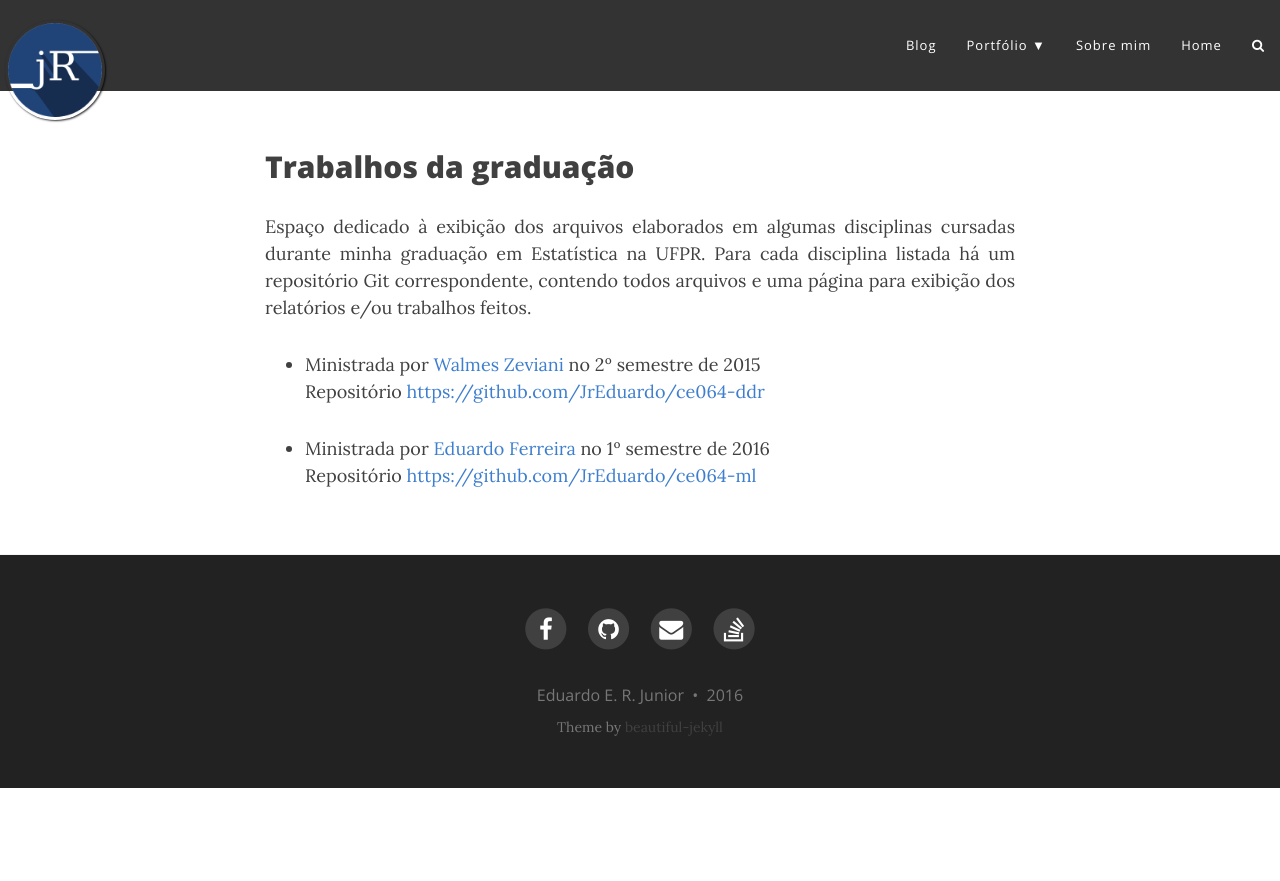
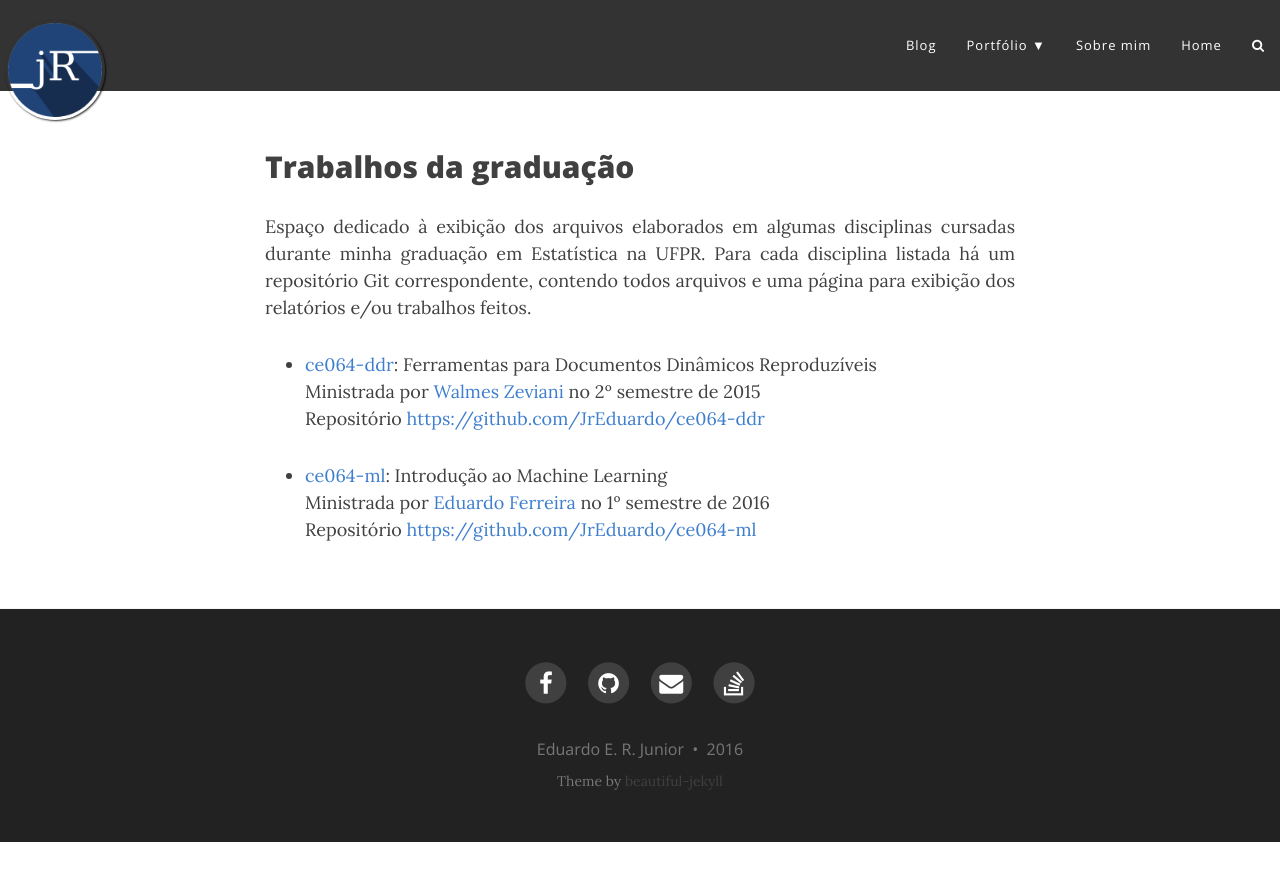
Before and after one commit to JrEduardo/JrEduardo.github.io, a Jekyll site: the page built from graduation.md, in a window 1280 px wide. Shown: the top 881 px of the page. Built offline with Jekyll 4.4.1, drawn with Linux system fonts in a browser that asks for light colours; nearby versions of some CDN libraries; some of the changed lines change nothing that is shown.

Commit message:
Corrige links e quebras de linha
Aparentemente quebras de linha com '\' e links '[]' indexando os
endereços ao final do documento não funcionam com layout page.

```diff
--- a/graduation.md
+++ b/graduation.md
@@ -10,16 +10,18 @@ UFPR. Para cada disciplina listada há um repositório Git correspondente,
 contendo todos arquivos e uma página para exibição dos relatórios e/ou
 trabalhos feitos.
 
-* [ce064-ddr]: Ferramentas para Documentos Dinâmicos Reproduzíveis \
-  Ministrada por [Walmes Zeviani] no 2º semestre de 2015\
-  Repositório [https://github.com/JrEduardo/ce064-ddr](https://github.com/JrEduardo/ce064-ddr)
+* [ce064-ddr](https://jreduardo.github.io/ce064-ddr): Ferramentas para
+  Documentos Dinâmicos Reproduzíveis<br>
+  Ministrada por
+  [Walmes Zeviani](http://www.leg.ufpr.br/doku.php/pessoais:walmes) no
+  2º semestre de 2015<br>
+  Repositório
+  [https://github.com/JrEduardo/ce064-ddr](https://github.com/JrEduardo/ce064-ddr)
 
-* [ce064-ml]: Introdução ao Machine Learning \
-  Ministrada por [Eduardo Ferreira] no 1º semestre de 2016\
-  Repositório [https://github.com/JrEduardo/ce064-ml](https://github.com/JrEduardo/ce064-ml)
-
-<!--------------------------------------------- -->
-[ce064-ddr]: https://jreduardo.github.io/ce064-ddr
-[Walmes Zeviani]: http://www.leg.ufpr.br/doku.php/pessoais:walmes
-[ce064-ml]: https://jreduardo.github.io/ce064-ml
-[Eduardo Ferreira]: http://www.leg.ufpr.br/doku.php/pessoais:e.ferreira
+* [ce064-ml](https://jreduardo.github.io/ce064-ml): Introdução ao
+  Machine Learning<br>
+  Ministrada por
+  [Eduardo Ferreira](http://www.leg.ufpr.br/doku.php/pessoais:e.ferreira)
+  no 1º semestre de 2016<br>
+  Repositório
+  [https://github.com/JrEduardo/ce064-ml](https://github.com/JrEduardo/ce064-ml)
```
